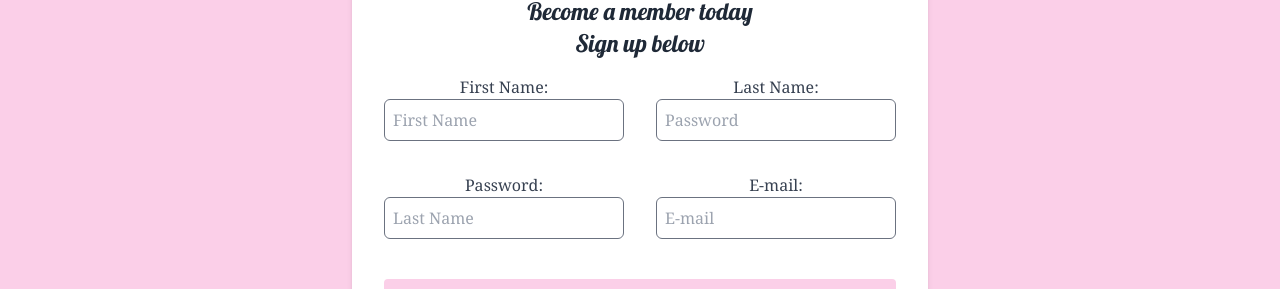
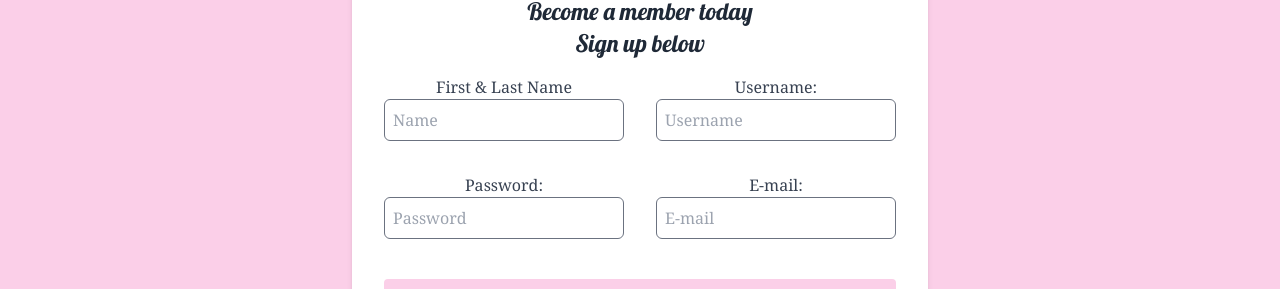
Before and after one commit to Davonne007-TX/Aveda-Project, a React (Vite) app: page /register in a window 1280 px wide. Shown: the part 323-612 px from the top of the page. Built offline with nearby package versions, Linux system fonts and the light colour scheme.

Commit message:
adding state for name and email

```diff
--- a/src/components/Register.jsx
+++ b/src/components/Register.jsx
@@ -1,7 +1,32 @@
+import { useState } from "react";
+
 export default function Register() {
+  const [email, setEmail] = useState("");
+  const [name, setName] = useState("");
+
+  const inputtedEmail = (e) => {
+    setEmail(e.target.value);
+  };
+
+  const inputtedName = (e) => {
+    setName(e.target.value);
+  };
+
+  const handelSubmit = async (e) => {
+    e.preventDefault();
+
+    console.log(email);
+    console.log(
+      `Thank you ${name}, for becoming a member at Ava's! Your first visit is on us!`
+    );
+    alert(`Sign Up Successful, confirmation has been sent to ${email}`);
+  };
   return (
     <div className="flex justify-center items-center h-screen bg-pink-200">
-      <form className="w-full max-w-xl bg-white p-8 rounded-2xl shadow-md mb-20 font-serif">
+      <form
+        className="w-full max-w-xl bg-white p-8 rounded-2xl shadow-md mb-20 font-serif"
+        onSubmit={handelSubmit}
+      >
         <h2 className="text-gray-800 text-2xl mb-4 font-lobster text-center">
           Become a member today
           <br />
@@ -12,20 +37,22 @@ export default function Register() {
           <div className="w-1/2 pr-4">
             {/* First Column */}
             <div className="mb-8">
-              <label className="block text-gray-700">First Name:</label>
+              <label className="block text-gray-700">First & Last Name</label>
               <input
                 type="text"
                 className="form-input border border-gray-500 outline-none rounded-md p-2 w-full"
-                placeholder="First Name"
+                placeholder="Name"
+                value={name}
+                onChange={inputtedName}
               />
             </div>
 
             <div className="mb-8">
               <label className="block text-gray-700">Password:</label>
               <input
-                type="text"
+                type="password"
                 className="form-input border border-gray-500 outline-none rounded-md p-2 w-full"
-                placeholder="Last Name"
+                placeholder="Password"
               />
             </div>
           </div>
@@ -33,11 +60,11 @@ export default function Register() {
           <div className="w-1/2 pl-4">
             {/* Second Column */}
             <div className="mb-8">
-              <label className="block text-gray-700">Last Name:</label>
+              <label className="block text-gray-700">Username:</label>
               <input
-                type="password"
+                type="text"
                 className="form-input border border-gray-500 outline-none rounded-md p-2 w-full"
-                placeholder="Password"
+                placeholder="Username"
               />
             </div>
 
@@ -47,13 +74,15 @@ export default function Register() {
                 type="text"
                 className="form-input border border-gray-500 outline-none rounded-md p-2 w-full"
                 placeholder="E-mail"
+                value={email}
+                onChange={inputtedEmail}
               />
             </div>
           </div>
         </div>
 
         <button
-          type="button"
+          type="submit"
           className="bg-pink-200 text-white font-bold p-2 mt-2 rounded hover:text-black w-full"
         >
           Submit
```
